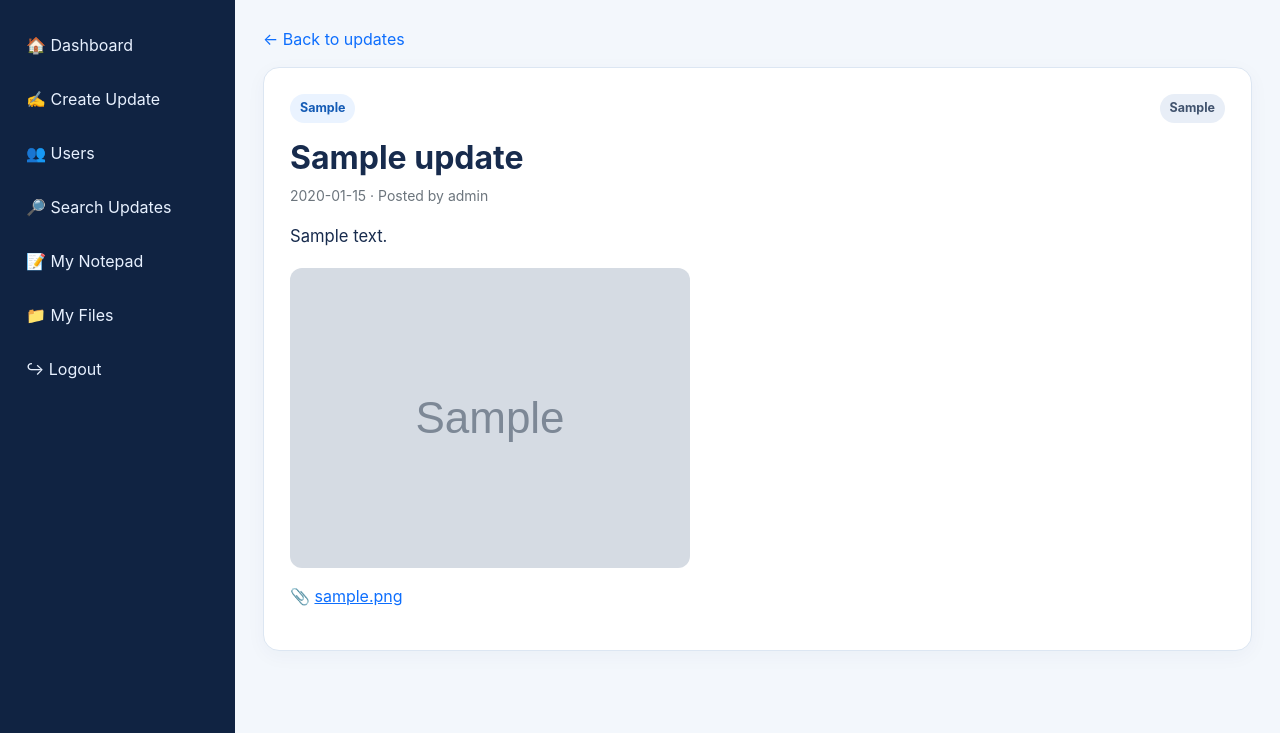
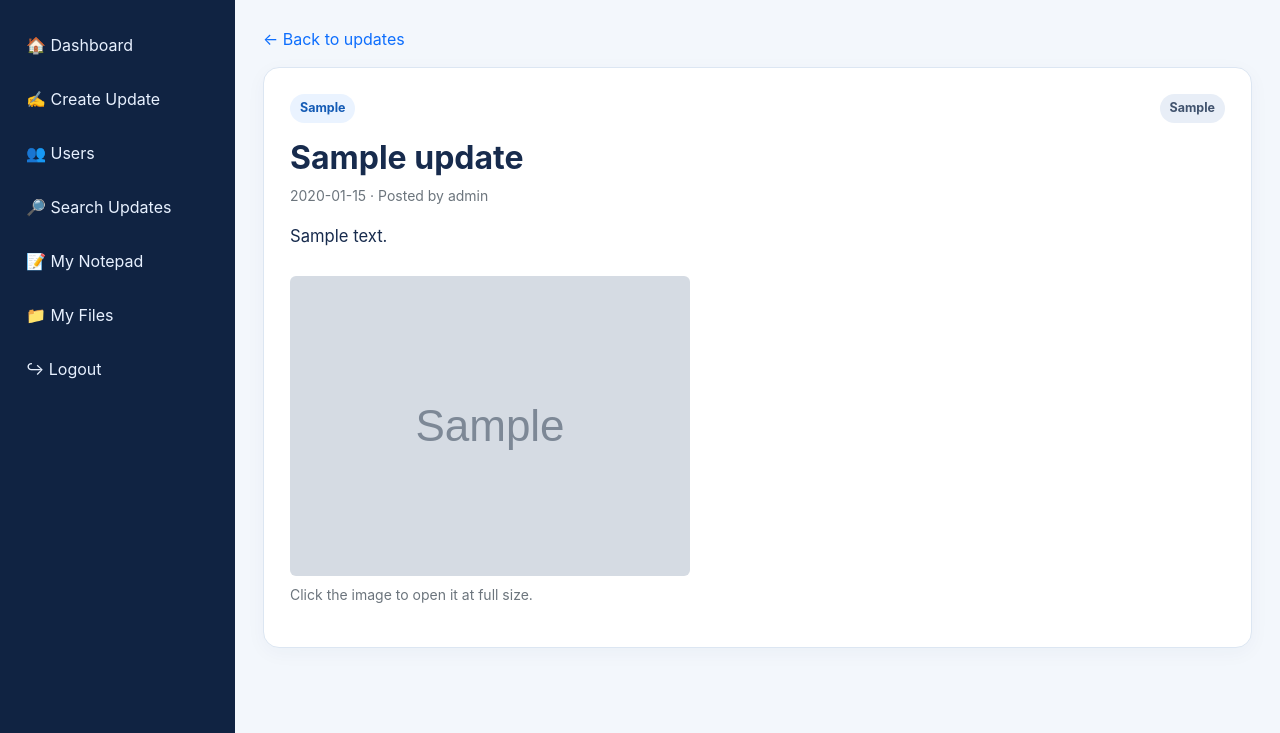
Before and after one commit to chandra9398/DailyUpdates-Hosted, a Flask app: page /updates/1 in a window 1280 px wide. Shown: the part 67-800 px from the top of the page. Run offline with Flask 3, Linux system fonts and the light colour scheme; the visitor is signed in with stand-in values (Sample User, id 1); data comes from the database, SQL or seed files in the repository; tables that the repository leaves empty hold one stand-in row (values such as "Sample post"); grey boxes marked "Sample" are stand-in pictures.

Commit message:
Update view_update.html

```diff
--- a/templates/view_update.html
+++ b/templates/view_update.html
@@ -1,16 +1,60 @@
-{% extends "base.html" %}{% block title %}{{ item.title }} · DailyUpdates{% endblock %}
+{% extends "base.html" %}
+{% block title %}{{ item.title }} · DailyUpdates{% endblock %}
+
 {% block content %}
-<a href="{{ url_for('dashboard') }}" class="text-decoration-none">← Back to updates</a>
+<a href="{{ url_for('dashboard') }}" class="text-decoration-none">
+  ← Back to updates
+</a>
+
 <article class="form-panel mt-3">
-  <div class="d-flex flex-wrap justify-content-between gap-2"><span class="category-pill">{{ item.category }}</span><span class="priority priority-{{ item.priority|lower }}">{{ item.priority }}</span></div>
+
+  <div class="d-flex flex-wrap justify-content-between gap-2">
+    <span class="category-pill">{{ item.category }}</span>
+    <span class="priority priority-{{ item.priority|lower }}">
+      {{ item.priority }}
+    </span>
+  </div>
+
   <h1 class="h2 fw-bold mt-3">{{ item.title }}</h1>
-  <p class="text-secondary small">{{ item.created_at.replace('T',' ') }} · Posted by {{ item.author }}</p>
+
+  <p class="text-secondary small">
+    {{ item.created_at.replace('T',' ') }} · Posted by {{ item.author }}
+  </p>
+
   <div class="update-body">{{ item.body }}</div>
+
   {% if item.attachment %}
-    {% if item.attachment.rsplit('.',1)[-1].lower() in ['png','jpg','jpeg','gif','webp'] %}
-      <img class="detail-image mt-3" src="{{ url_for('uploaded_file', filename=item.attachment) }}" alt="Update attachment">
+    {% set ext = item.attachment.rsplit('.', 1)[-1].lower() %}
+
+    {% if ext in ['png', 'jpg', 'jpeg', 'gif', 'webp'] %}
+      <div class="mt-4 mb-3">
+        <a href="{{ url_for('uploaded_file', filename=item.attachment) }}"
+           target="_blank"
+           rel="noopener"
+           title="Open full-size image">
+          <img
+            class="detail-image img-fluid rounded"
+            src="{{ url_for('uploaded_file', filename=item.attachment) }}"
+            alt="Image attached to {{ item.title }}"
+            loading="lazy"
+            style="display:block; max-width:100%; max-height:700px; width:auto; height:auto; object-fit:contain;">
+        </a>
+        <p class="text-secondary small mt-2">
+          Click the image to open it at full size.
+        </p>
+      </div>
+    {% else %}
+      <p class="mt-3">
+        📎
+        <a href="{{ url_for('uploaded_file', filename=item.attachment) }}"
+           target="_blank"
+           rel="noopener">
+          View or download attachment:
+          {{ item.attachment.split('_', 1)[-1] }}
+        </a>
+      </p>
     {% endif %}
-    <p class="mt-3">📎 <a href="{{ url_for('uploaded_file', filename=item.attachment) }}" target="_blank" rel="noopener">{{ item.attachment.split('_',1)[-1] }}</a></p>
   {% endif %}
+
 </article>
 {% endblock %}
```
